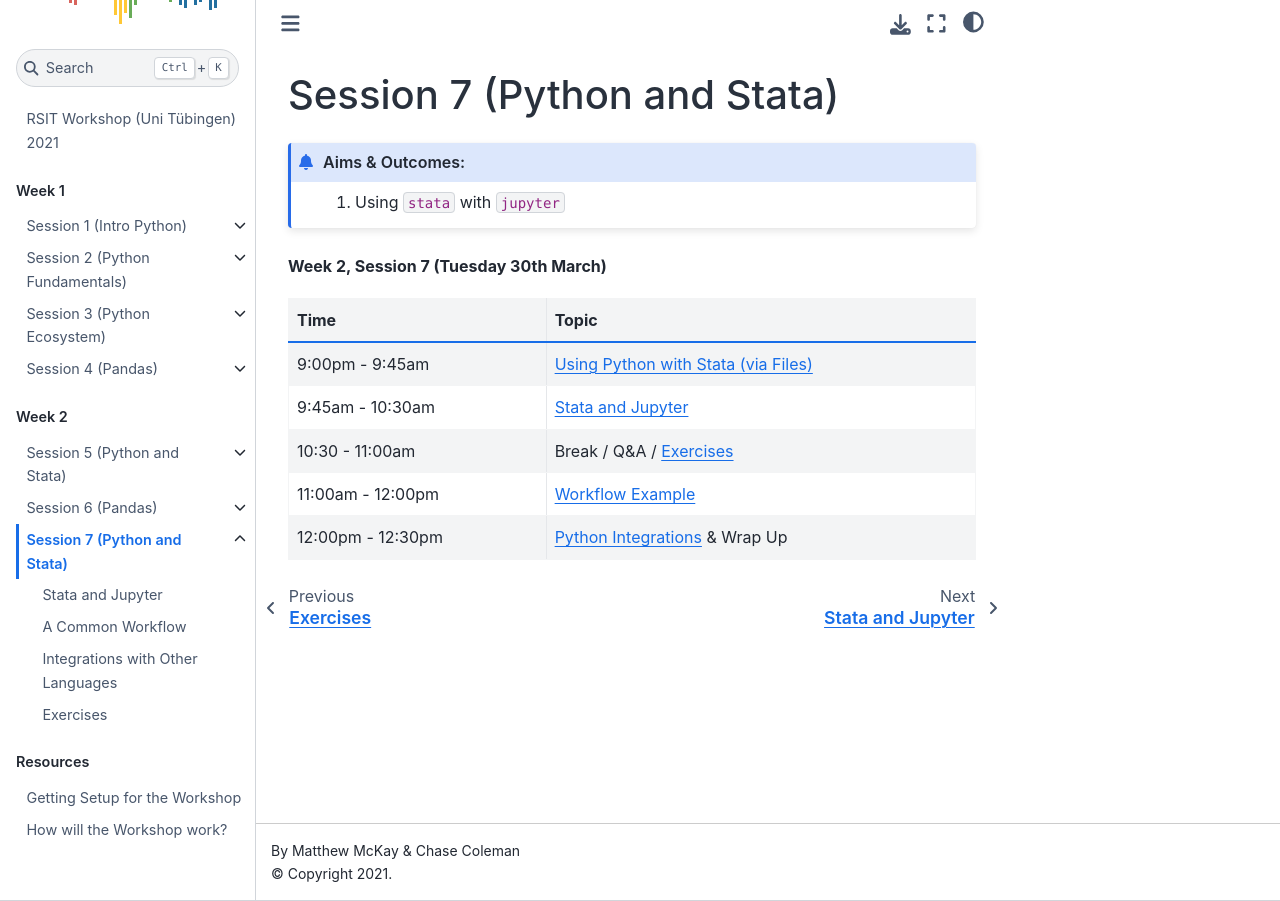
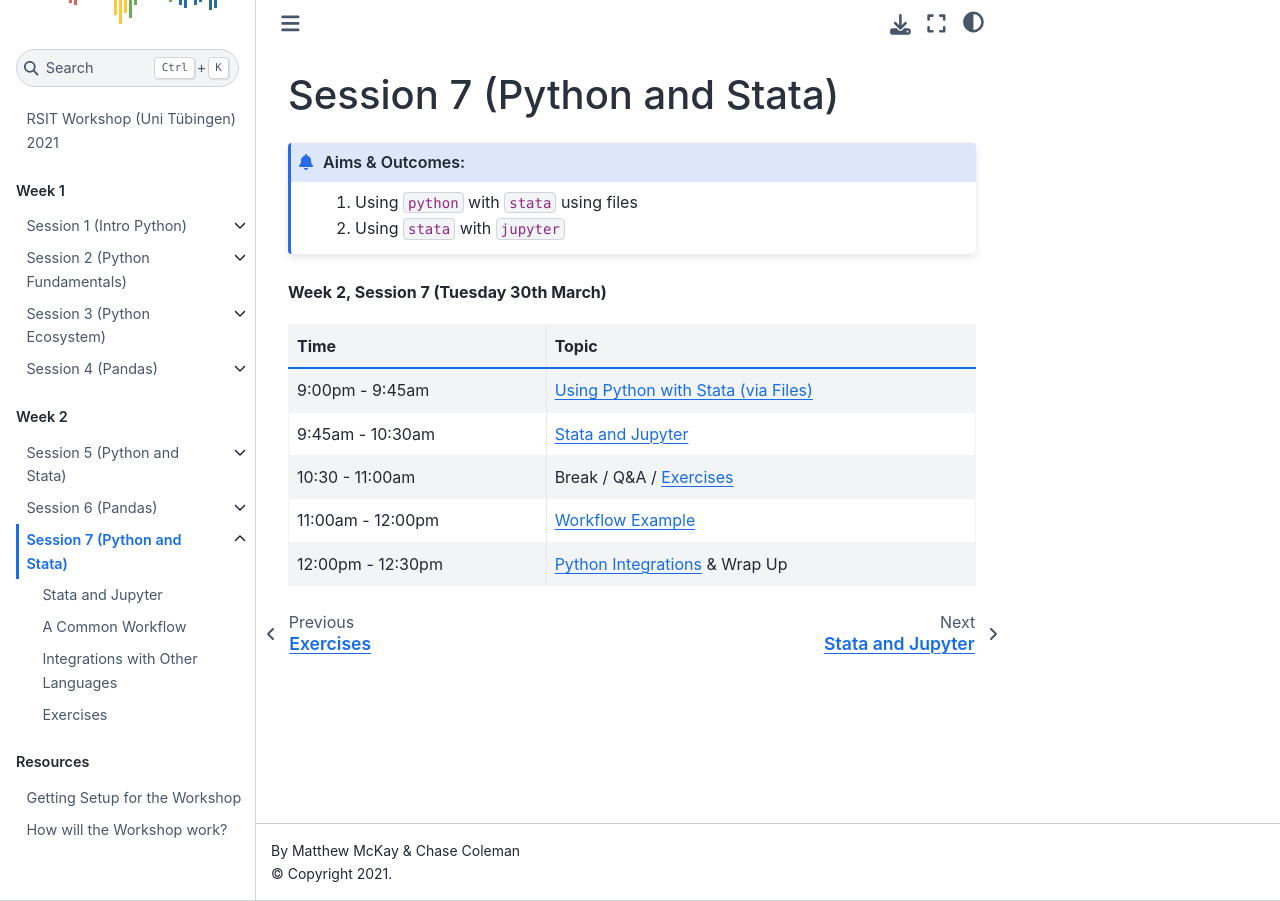
Before and after one commit to QuantEcon/2021-workshop-rsit, a Jupyter Book: the page built from website/week2/session7/schedule.md, in a window 1280 px wide. Built offline with Jupyter Book 1.0.4 settings and Sphinx 7.4.7 and the Sphinx Book theme 1.1.4, drawn with Linux system fonts in a browser that asks for light colours.

Commit message:
update aims

````diff
--- a/website/week2/session7/schedule.md
+++ b/website/week2/session7/schedule.md
@@ -2,7 +2,8 @@
 # Session 7 (Python and Stata)
 
 ```{admonition} Aims & Outcomes:
-1. Using `stata` with `jupyter`
+1. Using `python` with `stata` using files
+2. Using `stata` with `jupyter`
 ```
 
 **Week 2, Session 7 (Tuesday 30th March)**
````
